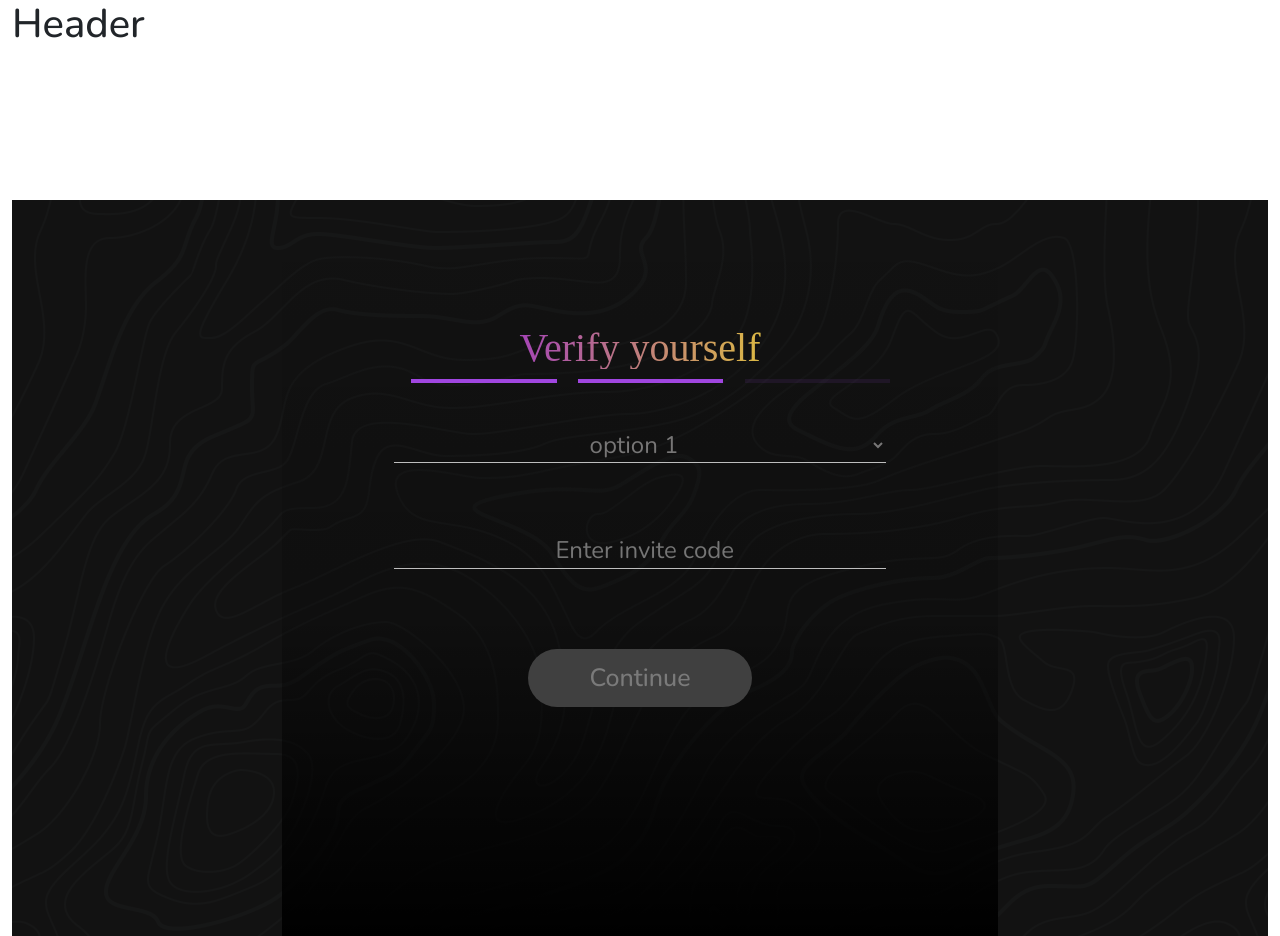
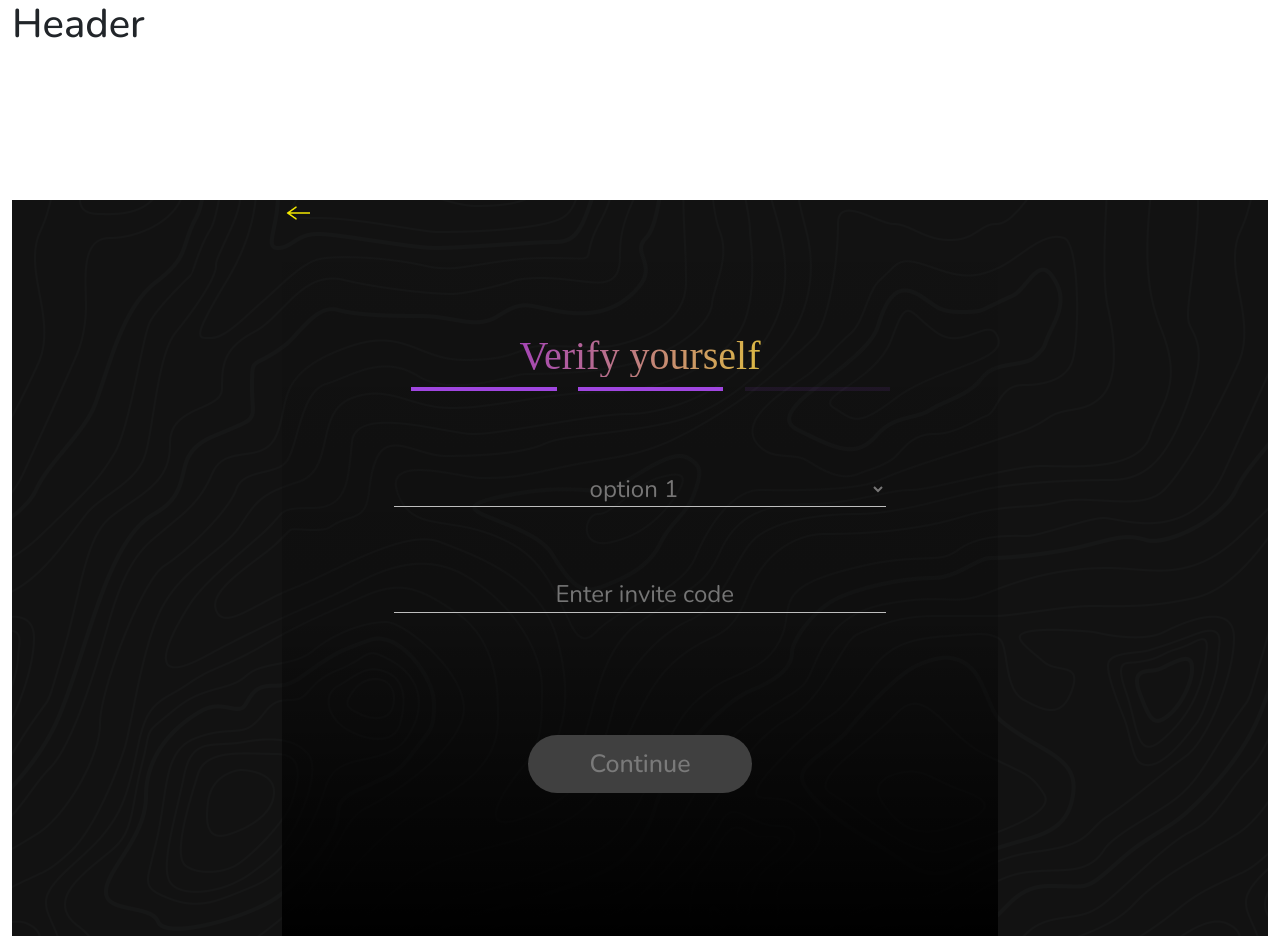
Before and after one commit to maddy12day/amandeep_project, a React (Create React App) app: page / in a window 1280 px wide. Both pictures are taken after a click on the button "Continue". Built offline with nearby package versions, Linux system fonts and the light colour scheme.

Commit message:
Completed verify page

```diff
--- a/src/app/views/Verify/profile.js
+++ b/src/app/views/Verify/profile.js
@@ -2,6 +2,8 @@ import { useState } from "react";
 import FirstStep from "./firststep";
 import SecondStep from "./secondstep";
 import ThirdStep from "./thirdstep";
+import Arrow from "../../assets/images/arrow.png"
+import { Image } from "react-bootstrap";
 const Profile = () => {
   const [stepCount,setStepCount]=useState(1);
 
@@ -16,6 +18,9 @@ const Profile = () => {
     <>
       <div className="con">
         <div className="profile-container">
+        <div className="profile-icon" onClick={()=>setStepCount(stepCount-1)}>
+        {stepCount === 1 ? " " : <Image src={Arrow}/>}
+        </div>
           <div className="profile-heading">
             <h1>Verify yourself</h1>
           </div>
--- a/src/index.scss
+++ b/src/index.scss
@@ -8,6 +8,7 @@
   .profile-container {
     display: flex;
     flex-direction: column;
+    justify-content: space-evenly;
     width: 716px;
     height: 736px;
     background: linear-gradient(
@@ -17,6 +18,12 @@
       #000000 100%
     );
     margin: auto;
+    .profile-icon {
+      width: 28px;
+      height: 20px;
+      cursor: pointer;
+    }
+
     .profile-heading {
       font-family: "Montserrat";
       font-style: normal;
@@ -31,9 +38,12 @@
       height: 76.44px;
       margin: auto;
       text-align: center;
-      padding-top: 32px;
-      padding-bottom: 0px;
+      // padding-top: 32px;
+      // padding-bottom: 0px;
       margin-bottom: 10px;
+      h1 {
+        margin-top: 7%;
+      }
     }
     .progress {
       display: flex;
@@ -42,6 +52,7 @@
       background: transparent;
       // margin-top: -50%;
       // padding-bottom: 20px;
+      margin-bottom: 5%;
       .progress1 {
         width: 145.52px;
         height: 4px;
@@ -91,9 +102,8 @@
       display: flex;
       align-items: center;
       justify-content: center;
-      // margin-top: 18%;
-      padding-bottom: 32%;
-      padding-top: 80px;
+      margin-top: 17%;
+      margin-bottom: 20%;
       button {
         width: 223.94px;
         height: 58px;
@@ -113,22 +123,20 @@
 }
 
 // Second step
-.secondstep-input{
+.secondstep-input {
   margin-top: 70px;
 }
 
 // Third step
-.thirdstep-input{
+.thirdstep-container {
+  margin-top: 2%;
+  .thirdstep-select {
     margin-top: 50px;
   }
-.thirdstep-select{
-  margin-top: 50px;
-}
-
-.thirdstep-paragraph p{
+  .thirdstep-paragraph p {
     text-align: center;
     margin-left: 37%;
- font-family: 'Nunito';
+    font-family: "Nunito";
     font-style: normal;
     font-weight: 500;
     font-size: 16px;
@@ -136,10 +144,10 @@ line-height: 22px;
     color: #424242;
     margin-top: 10px;
   }
-.thirdstep-paragraph-2 p{
+  .thirdstep-paragraph-2 p {
     text-align: center;
     margin-left: 58%;
-  font-family: 'Nunito';
+    font-family: "Nunito";
     font-style: normal;
     font-weight: 500;
     font-size: 16px;
@@ -147,3 +155,4 @@ margin-top: 10px;
     color: #424242;
     margin-top: 10px;
   }
+}
```
Also changed, not shown: src/app/assets/images/arrow.png (added). Lines whose indentation alone changed are shown as unchanged.
